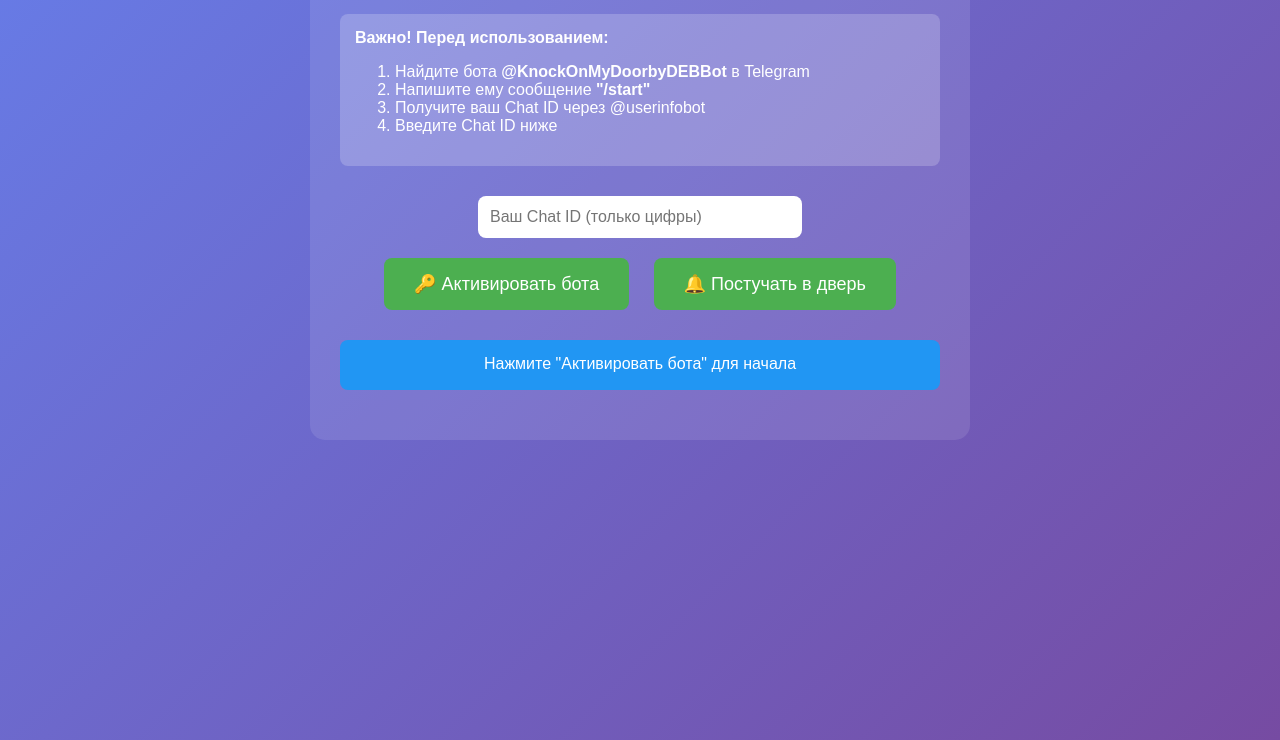
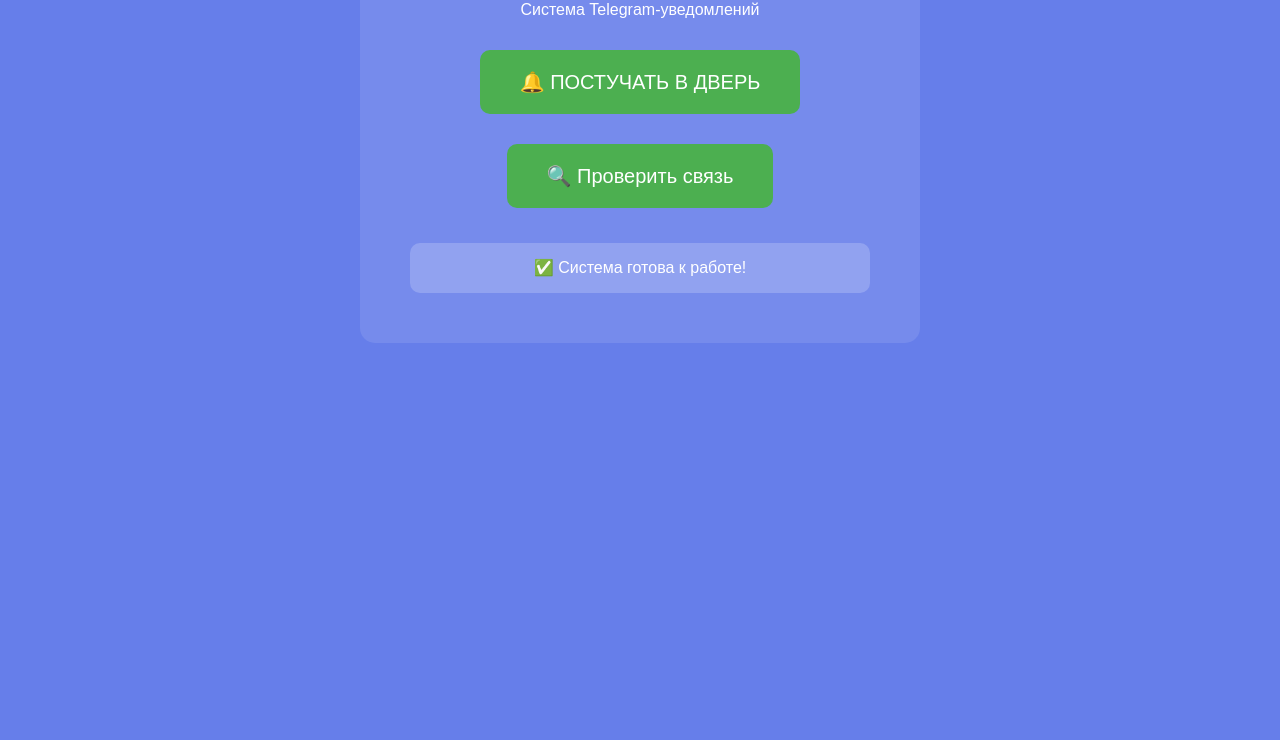
Before and after one commit to DEB-ui-debug/DEB-ui-debug.github.io, a plain HTML site: page index.html in a window 1280 px wide. Shown: the part 160-900 px from the top of the page. Drawn offline with Linux system fonts and the light colour scheme.

Commit message:
Update index.html

```diff
--- a/index.html
+++ b/index.html
@@ -4,178 +4,121 @@
     <title>Knock on my door</title>
     <style>
         body {
-            font-family: Arial, sans-serif;
+            font-family: Arial;
             text-align: center;
             padding: 50px;
-            background: linear-gradient(135deg, #667eea 0%, #764ba2 100%);
+            background: #667eea;
             color: white;
             min-height: 100vh;
             margin: 0;
         }
-
         .container {
-            max-width: 600px;
+            max-width: 500px;
             margin: 0 auto;
-            background: rgba(255, 255, 255, 0.1);
+            background: rgba(255,255,255,0.1);
             padding: 30px;
             border-radius: 15px;
         }
-
-        h1 {
-            font-size: 2.5em;
-            margin-bottom: 10px;
-        }
-
-        .input-group {
-            margin: 20px 0;
-        }
-
-        input {
-            width: 300px;
-            padding: 12px;
-            border: none;
-            border-radius: 8px;
-            font-size: 16px;
-            margin: 10px;
-        }
-
         button {
-            padding: 15px 30px;
-            font-size: 18px;
+            padding: 20px 40px;
+            margin: 15px;
             background: #4CAF50;
             color: white;
             border: none;
-            border-radius: 8px;
-            margin: 10px;
+            border-radius: 10px;
             cursor: pointer;
+            font-size: 20px;
+            transition: 0.3s;
         }
-
+        button:hover {
+            background: #45a049;
+            transform: scale(1.05);
+        }
         #status {
-            margin: 20px 0;
+            margin: 20px;
             padding: 15px;
-            border-radius: 8px;
+            border-radius: 10px;
+            background: rgba(255,255,255,0.2);
             font-size: 16px;
             min-height: 20px;
         }
-
         .success { background: #4CAF50; }
-        .error { background: #f44336; }
-        .info { background: #2196F3; }
-
-        .instructions {
-            background: rgba(255,255,255,0.2);
-            padding: 15px;
-            border-radius: 8px;
-            margin: 20px 0;
-            text-align: left;
-        }
     </style>
 </head>
 <body>
     <div class="container">
         <h1>🚪 Knock on my door</h1>
+        <p>Система Telegram-уведомлений</p>
 
-        <div class="instructions">
-            <strong>Важно! Перед использованием:</strong>
-            <ol>
-                <li>Найдите бота <b>@KnockOnMyDoorbyDEBBot</b> в Telegram</li>
-                <li>Напишите ему сообщение <b>"/start"</b></li>
-                <li>Получите ваш Chat ID через @userinfobot</li>
-                <li>Введите Chat ID ниже</li>
-            </ol>
-        </div>
+        <button onclick="sendKnock()">🔔 ПОСТУЧАТЬ В ДВЕРЬ</button>
+        <button onclick="testConnection()">🔍 Проверить связь</button>
 
-        <div>
-            <input type="text" id="chatId" placeholder="Ваш Chat ID (только цифры)">
-            <br>
-            <button onclick="activateBot()">🔑 Активировать бота</button>
-            <button onclick="sendKnock()">🔔 Постучать в дверь</button>
-        </div>
-
-        <div id="status" class="info">
-            Нажмите "Активировать бота" для начала
-        </div>
+        <div id="status" class="success">✅ Система готова к работе!</div>
     </div>
 
     <script>
-        const BOT_TOKEN = '8423303857:AAH6fL8w8Qn6BxUoX8zP9wR2StUvW3yZab1';
+        const BOT_TOKEN = '8403916552:AAGABjSjpmKVmwOwSnOCZUXkOqIn2-q7WbE';
+        const CHAT_ID = '5926987490';
 
-        async function activateBot() {
-            const chatId = document.getElementById('chatId').value.trim();
+        async function testConnection() {
+            try {
+                showStatus('🔍 Проверяю связь с Telegram...');
 
-            if (!chatId) {
-                showStatus('❌ Введите ваш Chat ID', 'error');
-                return;
-            }
-
-            try {
-                showStatus('🔑 Активирую бота...', 'info');
-
-                // Сначала отправляем сообщение для активации
                 const response = await fetch(`https://api.telegram.org/bot${BOT_TOKEN}/sendMessage`, {
                     method: 'POST',
                     headers: {'Content-Type': 'application/json'},
                     body: JSON.stringify({
-                        chat_id: chatId,
-                        text: '🔑 Бот активирован!\nТеперь вы будете получать уведомления когда кто-то стучит в вашу дверь.\n\nОтправьте /start боту если это сообщение не пришло.'
+                        chat_id: CHAT_ID,
+                        text: '🔗 Проверка связи: Система "Knock on my door" работает корректно!'
                     })
                 });
 
                 const result = await response.json();
 
                 if (result.ok) {
-                    showStatus('✅ Бот активирован! Теперь можно стучать в дверь', 'success');
+                    showStatus('✅ Связь отличная! Сообщение доставлено в Telegram');
                 } else {
-                    if (result.description.includes('chat not found')) {
-                        showStatus('❌ Бот не может писать в этот чат. Напишите боту /start', 'error');
-                    } else if (result.description.includes('bot was blocked')) {
-                        showStatus('❌ Бот заблокирован. Разблокируйте бота', 'error');
-                    } else {
-                        showStatus(`❌ Ошибка: ${result.description}`, 'error');
-                    }
+                    showStatus('❌ Ошибка связи: ' + result.description);
                 }
             } catch (error) {
-                showStatus('❌ Ошибка сети: ' + error.message, 'error');
+                showStatus('❌ Ошибка сети: ' + error.message);
             }
         }
 
         async function sendKnock() {
-            const chatId = document.getElementById('chatId').value.trim();
-
-            if (!chatId) {
-                showStatus('❌ Введите ваш Chat ID', 'error');
-                return;
-            }
-
             try {
-                showStatus('🚪 Стучу в дверь...', 'info');
+                showStatus('🚪 Стучу в дверь...');
 
                 const response = await fetch(`https://api.telegram.org/bot${BOT_TOKEN}/sendMessage`, {
                     method: 'POST',
                     headers: {'Content-Type': 'application/json'},
                     body: JSON.stringify({
-                        chat_id: chatId,
-                        text: `🚪🚪🚪\nЭКСТРЕННОЕ УВЕДОМЛЕНИЕ!\n\nКТО-ТО СТУЧИТ В ВАШУ ДВЕРЬ!\n\nВремя: ${new Date().toLocaleTimeString()}\nДата: ${new Date().toLocaleDateString()}\n\nПроверьте кто там!`,
-                        parse_mode: 'HTML'
+                        chat_id: CHAT_ID,
+                        text: `🚪🚪🚪 ЭКСТРЕННОЕ УВЕДОМЛЕНИЕ 🚪🚪🚪
+
+КТО-ТО СТУЧИТ В ВАШУ ДВЕРЬ!
+
+⏰ Время: ${new Date().toLocaleTimeString()}
+📅 Дата: ${new Date().toLocaleDateString()}
+
+Срочно проверьте кто там!`
                     })
                 });
 
                 const result = await response.json();
 
                 if (result.ok) {
-                    showStatus('✅ Уведомление отправлено! Проверьте Telegram', 'success');
+                    showStatus('✅ Уведомление отправлено! Проверьте Telegram');
                 } else {
-                    showStatus(`❌ Ошибка: ${result.description}. Активируйте бота сначала.`, 'error');
+                    showStatus('❌ Ошибка отправки: ' + result.description);
                 }
             } catch (error) {
-                showStatus('❌ Ошибка сети', 'error');
+                showStatus('❌ Ошибка сети');
             }
         }
 
-        function showStatus(message, type) {
-            const statusDiv = document.getElementById('status');
-            statusDiv.textContent = message;
-            statusDiv.className = type;
+        function showStatus(message) {
+            document.getElementById('status').textContent = message;
         }
     </script>
 </body>
```
